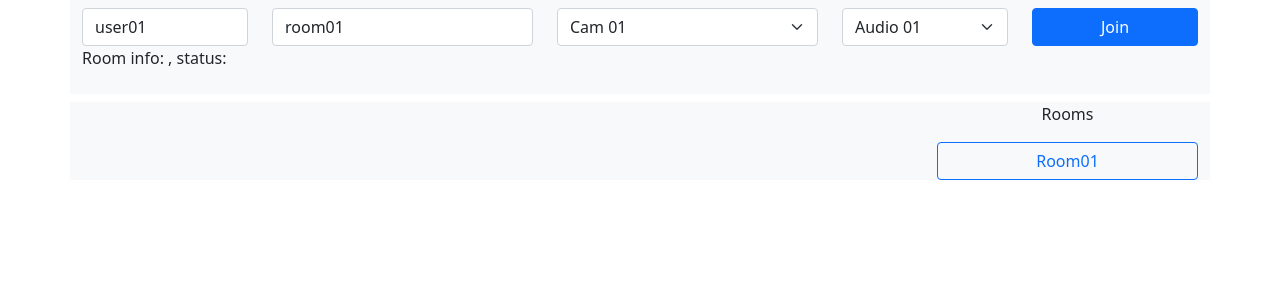
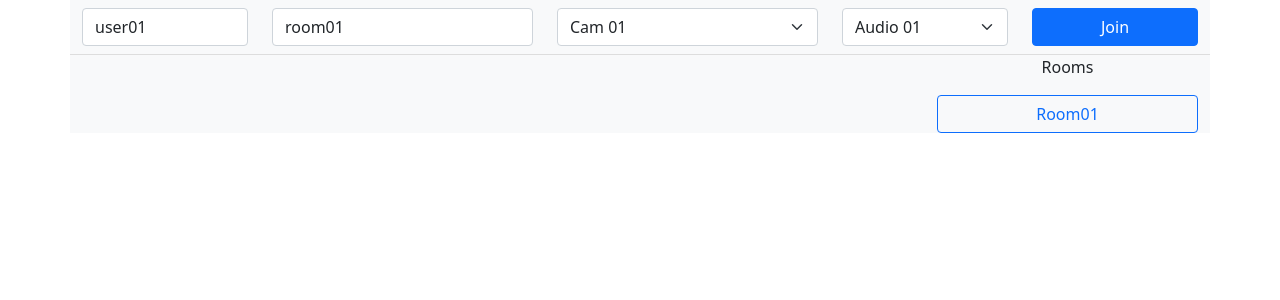
Before and after one commit to khoitnm/practice-twilio-full-flow, a React (Create React App) app in the folder pro-00-fe-simple/: page / in a window 1280 px wide. Shown: the top 300 px of the page. Built offline with nearby package versions, Linux system fonts and the light colour scheme; no server answers.

Commit message:
Update CSS of top bar

```diff
--- a/pro-00-fe-simple/src/video/VideoRoomCall.tsx
+++ b/pro-00-fe-simple/src/video/VideoRoomCall.tsx
@@ -1,7 +1,6 @@
 import React, {useEffect, useState} from "react";
 import {Participant, Room} from "twilio-video";
 import ParticipantVideo from "./ParticipantVideo";
-import './VideoRoomCall.css';
 import arrayHelper from "../common/util/ArrayHelper";
 
 export interface VideoRoomCallProps {
--- a/pro-00-fe-simple/src/video/VideoRoomCall.css
+++ b/pro-00-fe-simple/src/video/VideoRoomPage.css
@@ -1,3 +1,7 @@
+.video-starter {
+    border-bottom: 1px solid #DDD;
+}
+
 .video-call-space {
     /*border: 1px solid #BBB;*/
     /*border-radius: 5px;*/
--- a/pro-00-fe-simple/src/video/VideoRoomPage.tsx
+++ b/pro-00-fe-simple/src/video/VideoRoomPage.tsx
@@ -5,6 +5,7 @@ import VideoRoomCall from "./VideoRoomCall";
 import {Room} from "twilio-video";
 import backendTwilioAccessClient from "../common/twilio/accesstoken/BackendTwilioAccessClient";
 import twilioVideoClient from "../common/twilio/video/TwilioVideoClient";
+import './VideoRoomPage.css';
 
 const VideoRoomPage = (): JSX.Element => {
   const [inputUsername, setInputUsername] = useState<string>('user01');
@@ -58,7 +59,7 @@ const VideoRoomPage = (): JSX.Element => {
       />
 
       {/*Body row: begin*/}
-      <div className={'row bg-light mt-2'}>
+      <div className={'row bg-light'}>
 
         <div className={'col-9'}>
           {room && <VideoRoomCall room={room}/>}
--- a/pro-00-fe-simple/src/video/VideoRoomStarter.tsx
+++ b/pro-00-fe-simple/src/video/VideoRoomStarter.tsx
@@ -24,7 +24,7 @@ const VideoRoomStarter = ({
   const isJoinedVideo = room?.state === 'connected';
 
   return (
-    <div className={'row bg-light pt-2 pb-2'}>
+    <div className={'row bg-light pt-2 pb-2 video-starter'}>
       <div className={'col-md-2'}>
         <input type={'input'} placeholder={'Username'} title={'username'} className={'form-control'}
                value={inputUsername}
@@ -59,7 +59,7 @@ const VideoRoomStarter = ({
 
       </div>
       <div className={'col-12'}>
-        Room info: {room?.sid}, status: {room?.state} <p/>
+        {/*Room info: {room?.sid}, status: {room?.state} <p/>*/}
         {/*Local Participant: {JSON.stringify(room?.localParticipant)}*/}
       </div>
     </div>
```
